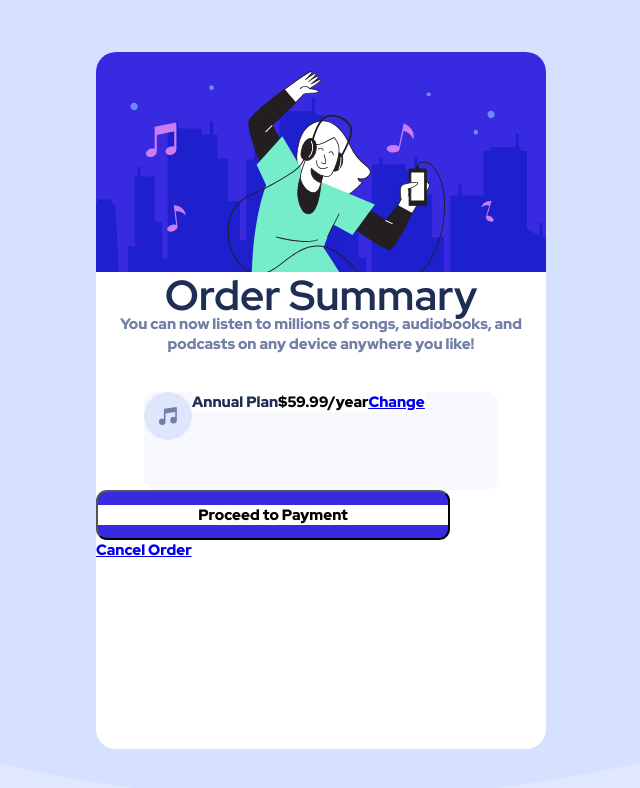
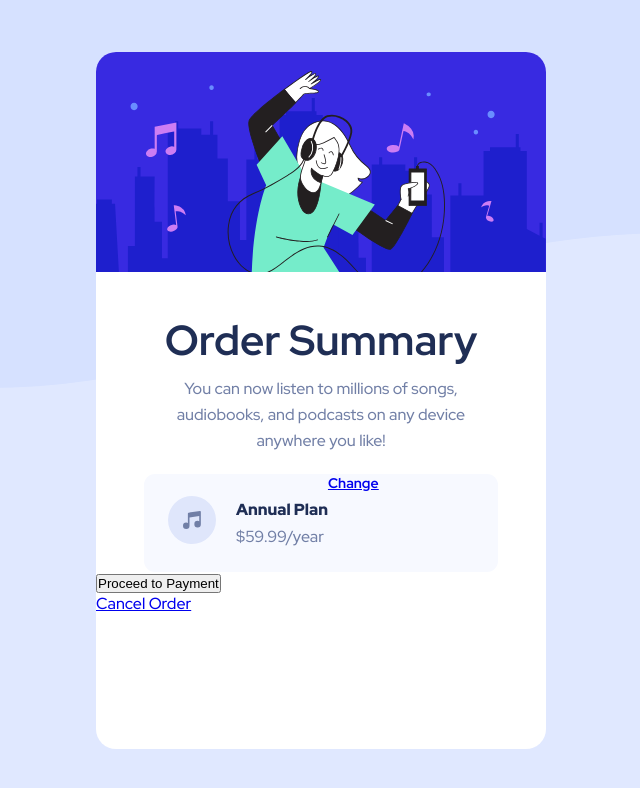
Before and after one commit to NeoO101/Order_Summary, a plain HTML site: page index.html in a window 1280 px wide. Shown: the whole page, without its empty margins (319-959 px from the left). Drawn offline with Linux system fonts and the light colour scheme.

Commit message:
I can't straighten the section.

```diff
--- a/style.css
+++ b/style.css
@@ -1,127 +1,95 @@
-* {
+*{
     margin: 0;
     padding: 0;
+    box-sizing: border-box;
 }
-body{
+
+body {
+    background-image: url(./images/pattern-background-desktop.svg);
     background-color:#E0E8FF;
-    background-image: url("./images/pattern-background-desktop.svg");
     background-repeat: no-repeat;
-    background-size: cover;
-    height: 100vh;
+    background-size: contain;
     display: flex;
     align-items: center;
     justify-content: center;
+    height: 100vh;
     font-family: 'Red Hat Display', sans-serif;
 
 }
-.header{
-    font-family: 'Red Hat Display';
-    font-style: normal;
-    font-weight: 900;
-    font-size: 28px;
-    line-height: 37px;
-    text-align: center;
-    color: #1F2E55;
-
-    top: 265px;
-    left: 48px;
-
-}
-html{
-    box-sizing: border-box;
-}
-
 .card_conteiner{
+    background-color:#FFFFFF;
     border-radius: 20px;
-    background-color:#FFFFFF;
     overflow: hidden;
     width: 450px;
     height: 697px;
 
+
 }
-.music_section{
-    background-color: #F7F9FF;
-    height: 98px;
-    width: 354px;
-    margin: auto;
-    border-radius: 11px;
-    overflow: hidden;
-    left: 10.67%;
-    right: 10.67%;
-    top: 59.83%;
-    bottom: 26.11%;
-    display: flex;
+.header{
+    color:#1F2E55;
+    text-align: center;
+    font-weight: 900;
+    font-size: 28px;
+    font-style: normal;
+    line-height: 37px;
+    margin-top: 45px;
+
 
 }
 .card_text{
-    color:#717FA6;
-    font-family: 'Red Hat Display';
+    color: #717FA6;
     font-style: normal;
     font-weight: 500;
     font-size: 16px;
     line-height: 26px;
+    text-align: center;
+    margin: auto;
+    margin-top: 17px;
     height: 78px;
+    width: 354px;
 
-    /* or 162% */
+}
 
-    text-align: center;
+.music_section{
+    background-color:#F7F9FF;
+    border-radius: 11px;
+    height: 98px;
+    width: 354px;
+    margin: 20px auto 0 auto;
+    overflow: hidden;
+    display: flex;
 }
 .music_icon{
-    justify-content: center;
-    align-items: center;
+    margin-left: 24px;
+    align-self: center;
 }
 .price_text{
-    font-family: 'Red Hat Display';
-    font-style: normal;
+    color: #1F2E55;
+    height: 21px;
     font-weight: 900;
     font-size: 16px;
     line-height: 21px;
-    color: #1F2E55;
-
+    margin-left: 20px;
+    margin-top: 25px;
 }
 .price_number{
-    position: relative;
-    font-family: 'Red Hat Display';
+    height: 21px;
+    color:#717FA6;
     font-style: normal;
     font-weight: 500;
     font-size: 16px;
     line-height: 21px;
+    margin-left: 92px;
+    margin-bottom: 25px;
+    align-self: flex-end;
+    position: absolute;
+
 }
 .change{
-    font-family: 'Red Hat Display';
-    font-style: normal;
+    color: #382AE1;
     font-weight: 700;
     font-size: 14px;
     line-height: 19px;
-    /* identical to box height */
-
     text-decoration-line: underline;
-
-    color: #382AE1;
+    height: 19px;
 }
-.paymant_button{
-    width: 354px;
-    height: 50px;
-    background: #382AE1;
-    border-radius: 11px;
-
-}
-p{
-    font-family: 'Red Hat Display';
-    font-style: normal;
-    font-weight: 900;
-    font-size: 15px;
-    line-height: 20px;
-    background-color: #FFFFFF;
-}
-.cancle_button{
-    font-family: 'Red Hat Display';
-font-style: normal;
-font-weight: 900;
-font-size: 15px;
-line-height: 20px;
-/* identical to box height */
-
-
-color: #717FA6;
-}
```
